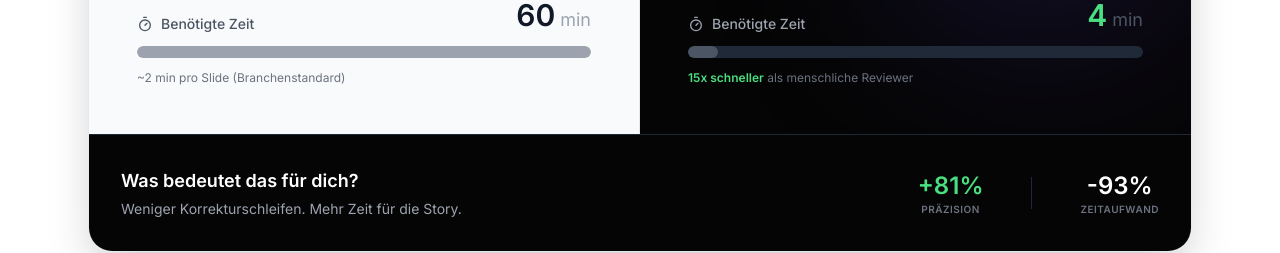
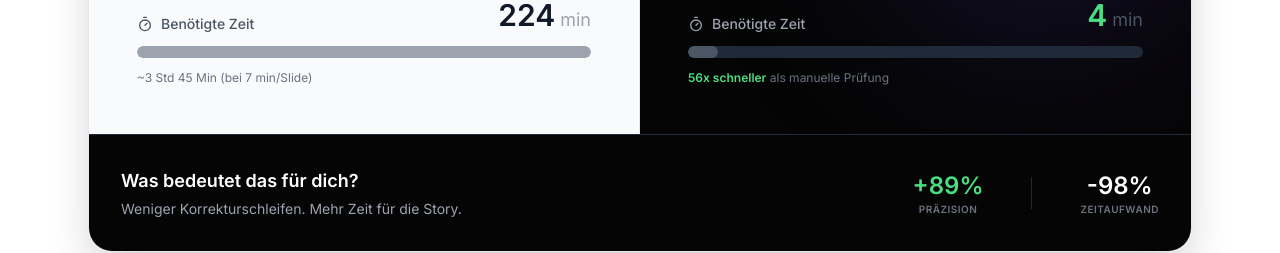
Before and after one commit to Lugier/Slaide-Website, a Next.js app: page / in a window 1280 px wide. Shown: the part 4461-4714 px from the top of the page. Built offline with nearby package versions, Linux system fonts and the light colour scheme.

Commit message:
fix(content): align QualityComparisonSection data with ROI calculator
- Update time metrics to match ROI calculator assumptions (224 mins vs 4 mins)
- Update error counts to be consistent (27 vs 51 found)
- Update copy to reflect the massive efficiency gain (56x faster, -98% time)

```diff
--- a/components/sections/quality-comparison-section.tsx
+++ b/components/sections/quality-comparison-section.tsx
@@ -36,9 +36,9 @@ function QualityComparisonSectionComponent() {
 
   // Counter Hooks
   const humanErrors = useCounter(27, 2000, isVisible)
-  const aiErrors = useCounter(49, 2000, isVisible)
-  const humanTime = useCounter(60, 2000, isVisible)
-  const aiTime = useCounter(4, 1000, isVisible) // Schneller, weil AI schneller ist
+  const aiErrors = useCounter(51, 2000, isVisible) // AI findet fast alles
+  const humanTime = useCounter(224, 2500, isVisible) // 32 * 7min = 224 min
+  const aiTime = useCounter(4, 1000, isVisible) // AI bleibt schnell
 
   useEffect(() => {
     const observer = new IntersectionObserver(
@@ -135,7 +135,7 @@ function QualityComparisonSectionComponent() {
                   />
                 </div>
                  <div className="mt-3 text-xs text-gray-500">
-                  ~2 min pro Slide (Branchenstandard)
+                  ~3 Std 45 Min (bei 7 min/Slide)
                 </div>
               </div>
             </div>
@@ -201,7 +201,7 @@ function QualityComparisonSectionComponent() {
                   />
                 </div>
                 <div className="mt-3 text-xs text-gray-500">
-                  <span className="text-green-400 font-semibold">15x schneller</span> als menschliche Reviewer
+                  <span className="text-green-400 font-semibold">56x schneller</span> als manuelle Prüfung
                 </div>
               </div>
             </div>
@@ -216,12 +216,12 @@ function QualityComparisonSectionComponent() {
 
             <div className="flex items-center gap-8 md:gap-12">
                <div className="text-center">
-                  <div className="text-2xl font-bold text-green-400">+81%</div>
+                  <div className="text-2xl font-bold text-green-400">+89%</div>
                   <div className="text-[10px] uppercase tracking-wider text-gray-500 font-semibold">Präzision</div>
                </div>
                <div className="w-px h-8 bg-gray-800 hidden md:block"></div>
                <div className="text-center">
-                  <div className="text-2xl font-bold text-white">-93%</div>
+                  <div className="text-2xl font-bold text-white">-98%</div>
                   <div className="text-[10px] uppercase tracking-wider text-gray-500 font-semibold">Zeitaufwand</div>
                </div>
             </div>
```
